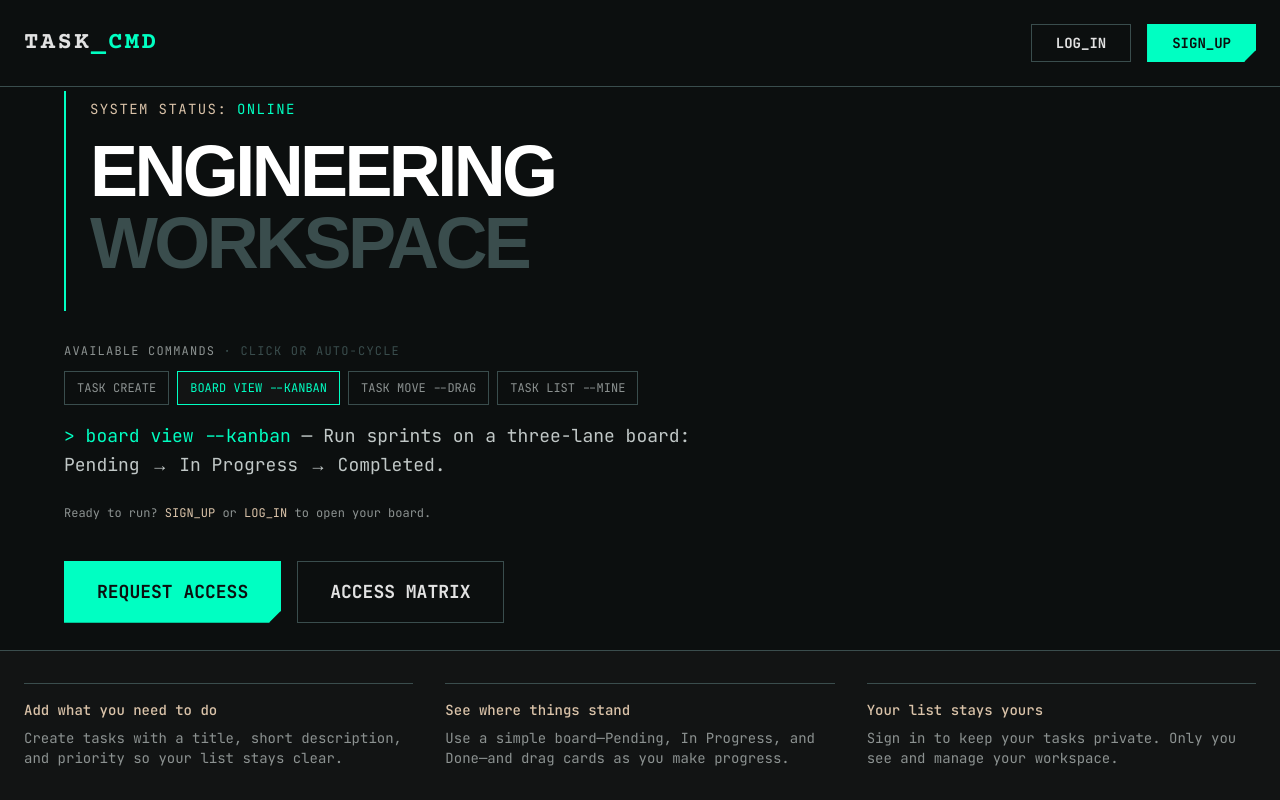
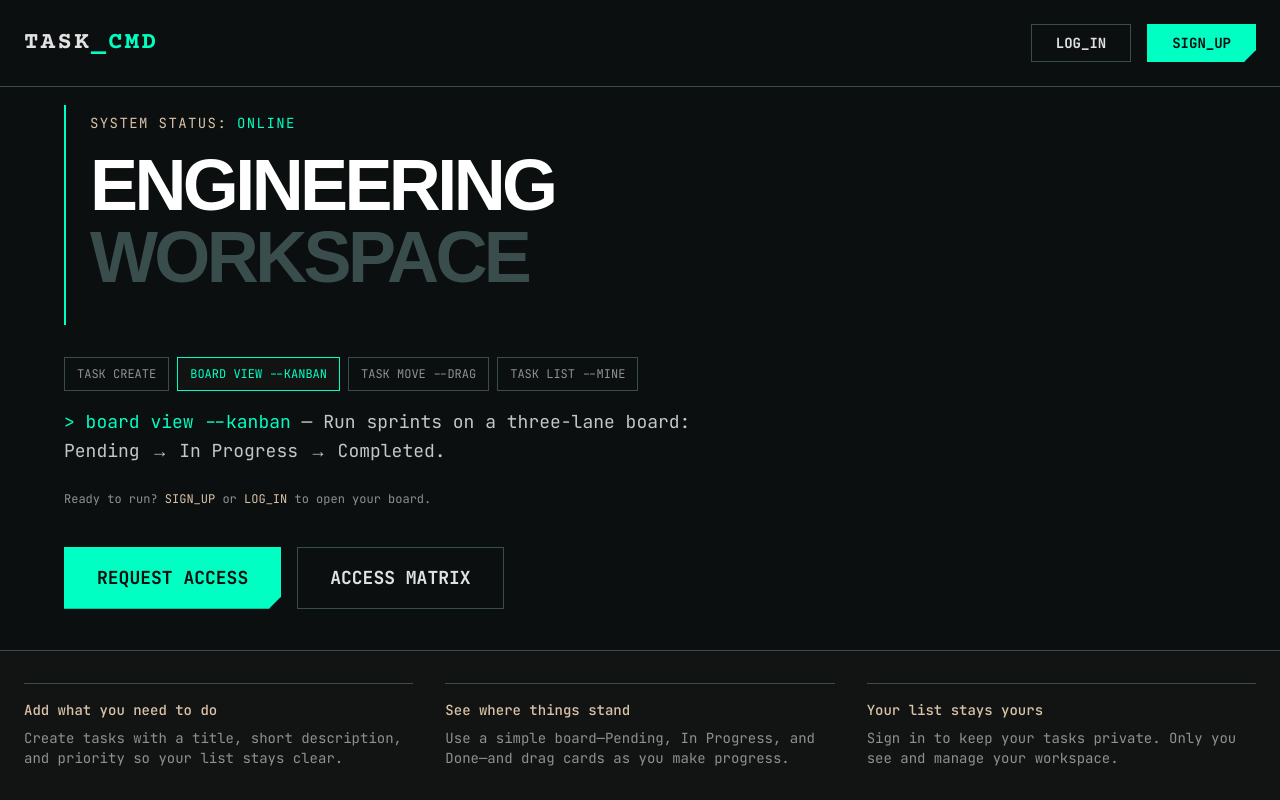
Before and after one commit to aftab-exr/task-manager-ui, a React (Vite) app: page / in a window 1280 px wide. Built offline with nearby package versions, Linux system fonts and the light colour scheme; a web font is replaced by a local one.

Commit message:
refactor: remove redundant command instructions from LandingPage for cleaner UI

```diff
--- a/src/pages/LandingPage.jsx
+++ b/src/pages/LandingPage.jsx
@@ -76,9 +76,6 @@ export default function LandingPage() {
                     onMouseEnter={() => setPaused(true)}
                     onMouseLeave={() => setPaused(false)}
                 >
-                    <p className="font-['JetBrains_Mono'] text-xs text-[#8c9291] uppercase tracking-widest mb-3">
-                        Available commands <span className="text-[#3A4D4D]">· click or auto-cycle</span>
-                    </p>
                     <div className="flex flex-wrap gap-2 mb-4">
                         {COMMANDS.map((cmd) => (
                             <button
```
